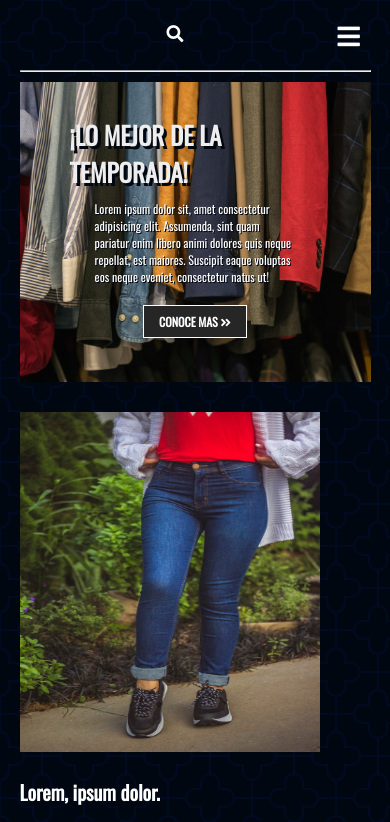
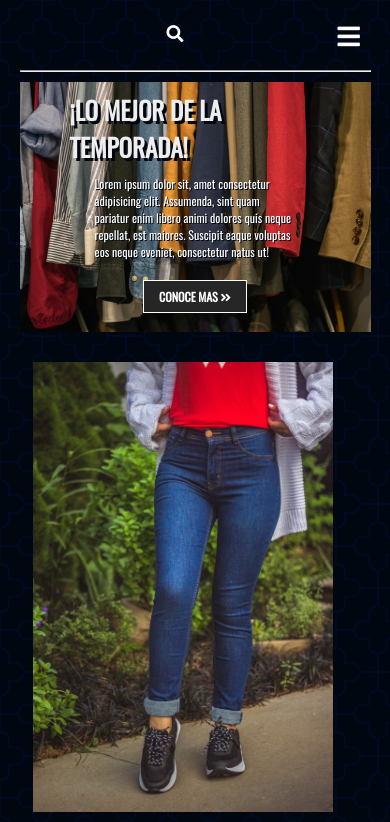
Before and after one commit to paluzz/x-lamda, a plain HTML site: page index.html in a window 390 px wide. Shown: the top 822 px of the page. Drawn offline with nearby package versions, Linux system fonts and the light colour scheme.

Commit message:
arreglo img

```diff
--- a/styles.css
+++ b/styles.css
@@ -317,16 +317,28 @@ hr {
     .footer-links .footer-container {
         grid-template-columns: repeat(2,1fr);
     }
+
+    .new-cards img {
+        height:fit-content;
+    }
 }
 /* MEDIA TABLET*/
 
-@media screen and (max-width: 800px) {
+@media screen and (max-width: 760px) {
 
     .new-cards {
         grid-template-columns: repeat(2,1fr);
+        justify-items: center;
+    }
+
+    .new-cards img {
+        width: 250px;
+        height:fit-content;
+
     }
     .showcase {
-        height: 350px;
+        width: auto;
+        height: auto;
         align-items: center;
         justify-content: center;
     }
@@ -354,6 +366,14 @@ hr {
     }
 }
 
+@media screen and (max-width:610px) {
+    .new-cards img {
+        width: 210px;
+        height:fit-content;
+    }
+}
+
+
 /* MEDIA PHONE  */
 @media screen and (max-width: 500px) {
     .new-cards {
@@ -362,9 +382,12 @@ hr {
     }
     .new-cards img {
         width: 300px;
+        height:fit-content;
     }
     .showcase {
-        height: 300px;
+        height: 250px;
+        align-items: center;
+        justify-content: center;
     }
 
     .showcase h2{
```
Also changed, not shown: index.html (+1 -1 lines).
